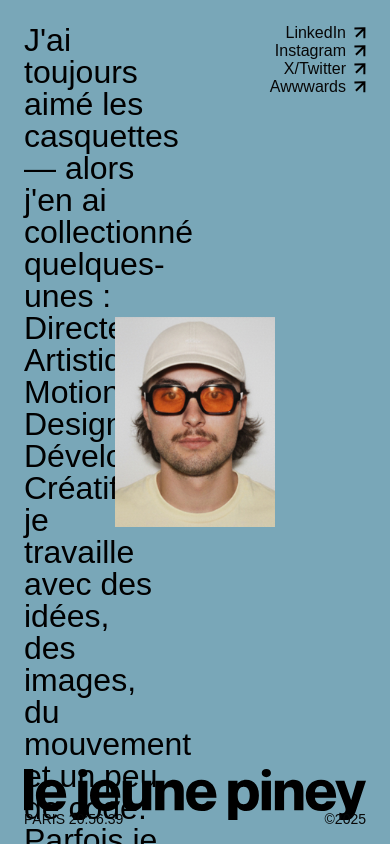
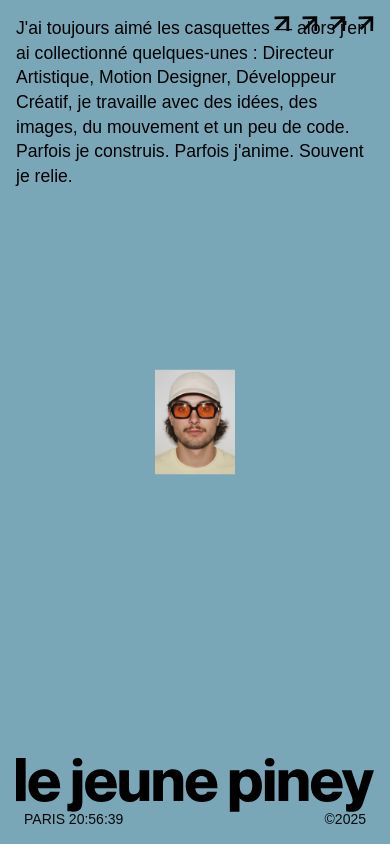
Before and after one commit to AntoinePiney/portfolio, a Next.js app: page / in a window 390 px wide. Built offline with nearby package versions, Linux system fonts and the light colour scheme; a web font is replaced by a local one.

Commit message:
feat: add dynamic favicon with random colors

```diff
--- a/src/components/Hero/hero.module.css
+++ b/src/components/Hero/hero.module.css
@@ -13,8 +13,8 @@
 .heroText {
   max-width: 40%;
   margin-bottom: auto;
+  z-index: 2;
 }
-
 
 .imageWrapper {
   position: absolute;
@@ -47,3 +47,116 @@
   width: 100%;
   height: auto;
 }
+
+/* Responsive Design */
+@media (max-width: 1024px) {
+  .hero {
+    padding: var(--spacing-md);
+  }
+
+  .heroText {
+    max-width: 50%;
+  }
+
+  .imageWrapper {
+    width: 8rem;
+  }
+}
+
+@media (max-width: 768px) {
+  .hero {
+    padding: var(--spacing-sm);
+    height: 100vh;
+    position: relative;
+  }
+
+  .heroText {
+    max-width: none;
+    margin-bottom: 0;
+    position: absolute;
+    top: var(--spacing-sm);
+    left: var(--spacing-sm);
+    right: var(--spacing-sm);
+    z-index: 3;
+  }
+
+  .imageWrapper {
+    position: absolute;
+    top: 50%;
+    left: 50%;
+    transform: translate(-50%, -50%);
+    width: 6rem;
+    z-index: 2;
+  }
+
+  .logoSvg {
+    position: absolute;
+    bottom: 32px;
+    left: 0;
+    right: 0;
+    width: 100vw;
+    padding: 0 var(--spacing-sm);
+    z-index: 3;
+  }
+}
+
+@media (max-width: 480px) {
+  .hero {
+    padding: 1rem;
+    height: 100vh;
+    position: relative;
+  }
+
+  .heroText {
+    max-width: none;
+    margin-bottom: 0;
+    position: absolute;
+    top: 1rem;
+    left: 1rem;
+    right: 1rem;
+    z-index: 3;
+  }
+
+  .heroText h1 {
+    font-size: 1.1rem;
+    line-height: 1.4;
+  }
+
+  .imageWrapper {
+    position: absolute;
+    top: 50%;
+    left: 50%;
+    transform: translate(-50%, -50%);
+    width: 5rem;
+    z-index: 2;
+  }
+
+  .logoSvg {
+    position: absolute;
+    bottom: 32px;
+    left: 0;
+    right: 0;
+    width: 100vw;
+    padding: 0 1rem;
+    z-index: 3;
+  }
+
+  .logoSvg svg {
+    max-height: 120px;
+  }
+}
+
+@media (max-width: 320px) {
+  .heroText h1 {
+    font-size: 1rem;
+    line-height: 1.3;
+  }
+
+  .imageWrapper {
+    width: 4rem;
+  }
+
+  .logoSvg svg {
+    max-height: 100px;
+  }
+}
--- a/src/components/SocialLinks/socialLinks.module.css
+++ b/src/components/SocialLinks/socialLinks.module.css
@@ -30,3 +30,42 @@
 .arrow {
   flex-shrink: 0;
 }
+
+/* Responsive Design */
+@media (max-width: 768px) {
+  .socialLinks {
+    position: absolute;
+    top: var(--spacing-sm);
+    right: var(--spacing-sm);
+    flex-direction: row;
+    flex-wrap: wrap;
+    gap: 1rem;
+    max-width: calc(100vw - 2 * var(--spacing-sm));
+  }
+
+  .socialLink {
+    font-size: 0.9rem;
+  }
+}
+
+@media (max-width: 480px) {
+  .socialLinks {
+    top: 1rem;
+    right: 1rem;
+    gap: 0.75rem;
+    max-width: calc(100vw - 2rem);
+  }
+
+  .socialLink {
+    font-size: 0.8rem;
+  }
+
+  .socialIcon {
+    display: none;
+  }
+
+  .arrow {
+    width: 16px;
+    height: 16px;
+  }
+}
```
Also changed, not shown: src/components/Hero/hero.tsx (+2 -1 lines).
